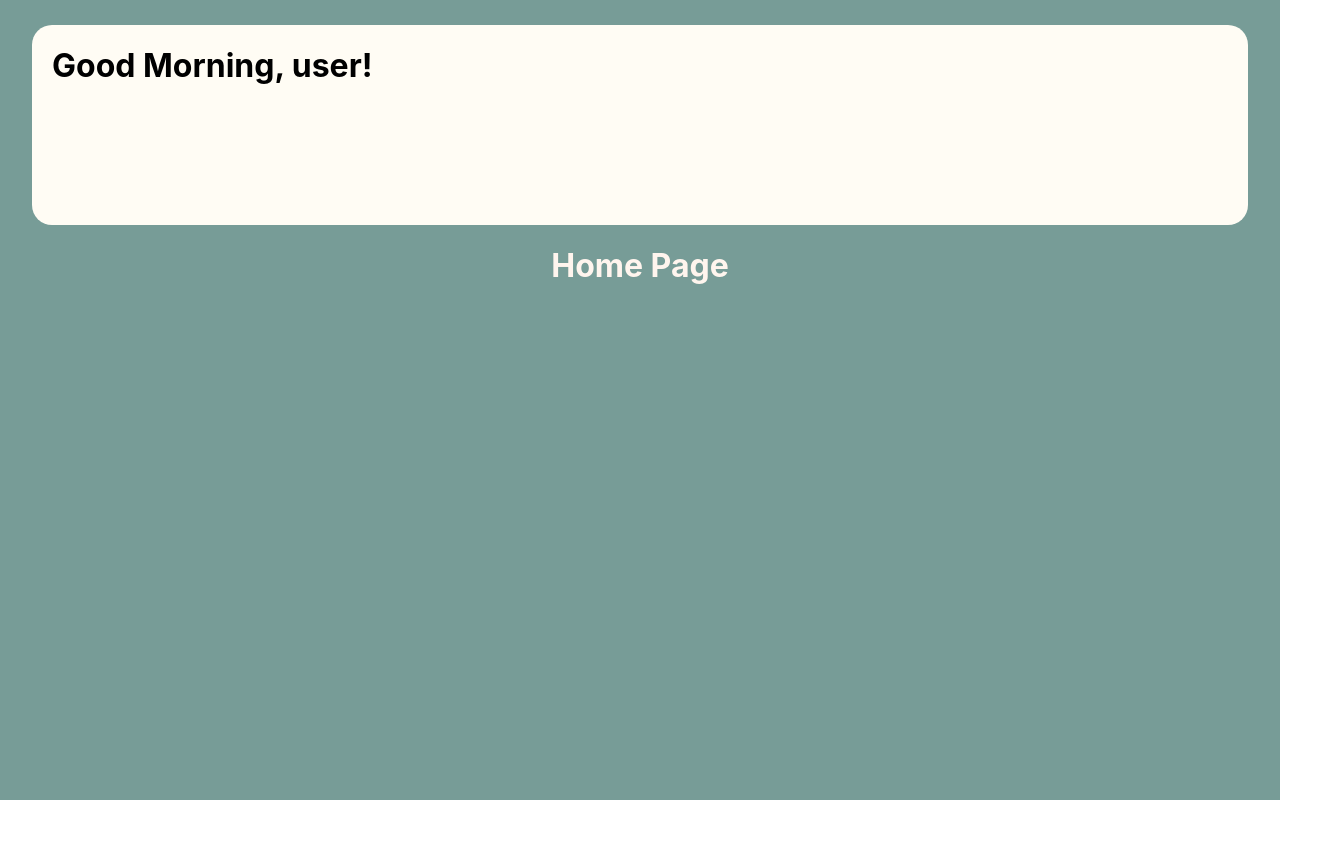
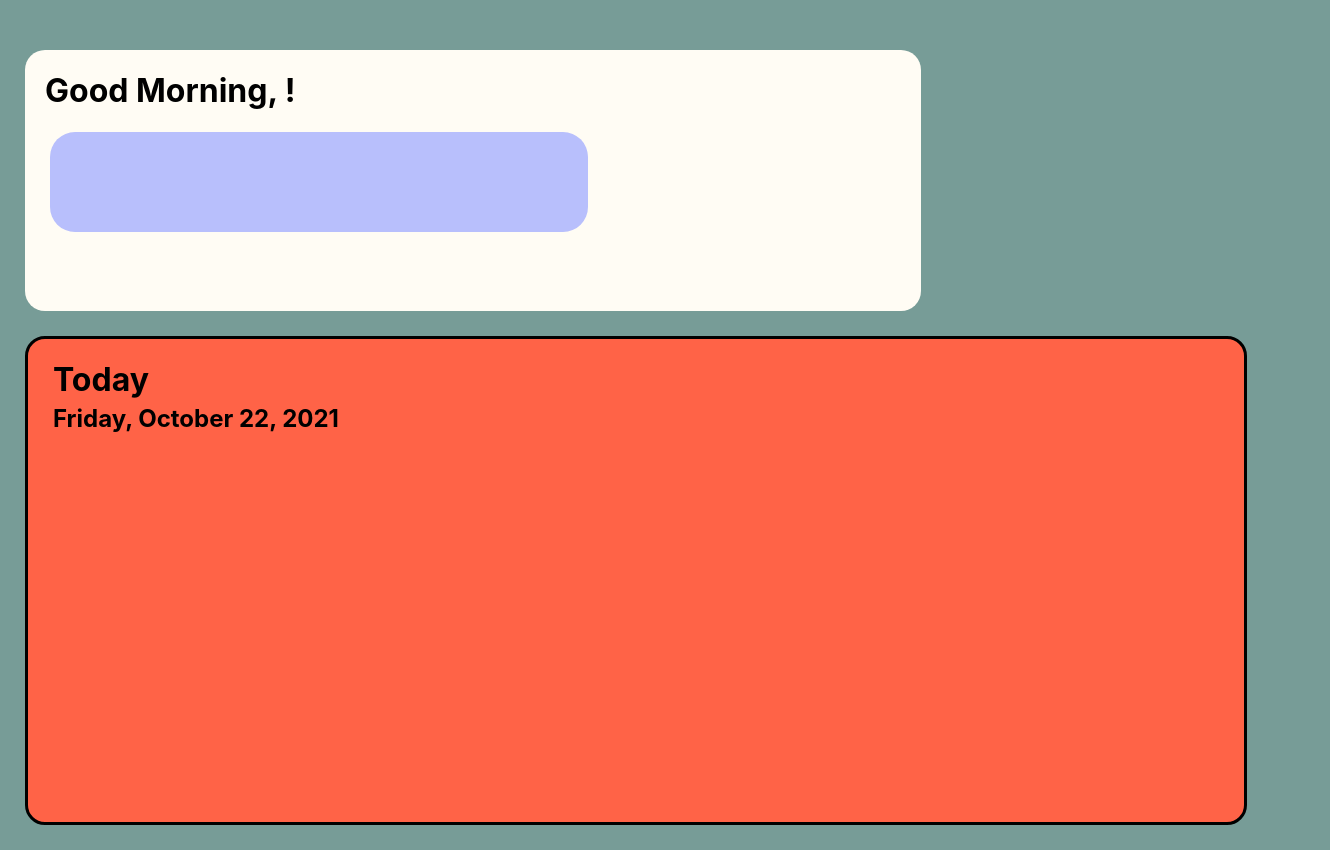
Before and after one commit to gooliajulia/design-my-week, a React (Create React App) app in the folder design-my-day/: page /homepage/name in a window 1280 px wide. Shown: the whole page, 1330 px wide, since content can reach past the window. Before the commit the page ends 800 px from the top, so only its background shows below. Built offline with nearby package versions, Linux system fonts and the light colour scheme.

Commit message:
basic component functionality and css

```diff
--- a/design-my-day/src/App.css
+++ b/design-my-day/src/App.css
@@ -60,7 +60,8 @@ div#homepage {
   display: flex;
   flex-direction: column;
   justify-content: flex-start;
-  align-items:center;
+  align-items:flex-start;
+  padding: 25px;
 }
 
 h1.homepage {
@@ -73,14 +74,46 @@ h1.welcome {
 }
 
 div#greeting-header {
-  height: 200px;
-  width: 95vw;
+  height: 270px;
+  width: 70vw;
   background-color: rgb(255, 252, 244);
   border-radius: 20px;
   margin-top: 25px;
+  margin-bottom: 25px;
   display: flex;
+  flex-direction: column;
+  align-items: flex-start;
 }
 
 h1.greeting-header {
   margin-left: 20px;
 }
+
+div#today {
+  background-color:tomato ;
+  width: 95vw;
+  height: 500px;
+  border-radius: 20px;
+  border-style: solid;
+  display: flex;
+  flex-direction: column;
+  align-items: flex-start;
+}
+
+h1.today {
+  margin-left: 25px;
+  margin-bottom: 0px;
+}
+
+h2.today {
+  margin-left: 25px;
+  margin-top: 5px;
+}
+
+div#warmups {
+  width: 60%;
+  height: 100px;
+  background-color: rgb(184, 191, 252);
+  margin-left: 25px;
+  border-radius: 25px;
+}
--- a/design-my-day/src/App.js
+++ b/design-my-day/src/App.js
@@ -1,16 +1,37 @@
-import Welcome from './components/Welcome.js';
+
 import HomePage from './components/Homepage.js'
 import './App.css';
-import {Route} from 'react-router-dom';
+import {Route, Link} from 'react-router-dom';
+import {useState} from 'react';
 
 function App() {
+
+  const [name, setName] = useState('');
+
+  const welcomeSubmit = (ev) => {
+      ev.preventDefault();
+      console.log('welcome submit')
+      console.log(name);
+  }
   return (
     <div className="App">
       <Route path='/' exact>
-        <Welcome  />
+      <div id='welcome'>
+            <form onSubmit={welcomeSubmit}>
+                <h1 className='welcome'>Welcome!</h1>
+                <h4 className='welcome'>Please enter your name so I can sign you in:</h4>
+                <input type='text' id='name' onChange={(ev) => setName(ev.target.value)}/>
+                <br/>
+                <br/>
+                <Link to='/homepage/name'>
+                    <input type='submit' value='Enter'/>
+                </Link>
+            </form>
+        </div>
       </Route>
       <Route path='/homepage/name' exact >
-        <HomePage />
+        <HomePage
+        name={name}/>
       </Route>
 
     </div>
--- a/design-my-day/src/components/GreetingHeader.js
+++ b/design-my-day/src/components/GreetingHeader.js
@@ -1,8 +1,10 @@
+import WarmUps from './WarmUps.js'
 
-const GreetingHeader = () => {
+const GreetingHeader = ({name}) => {
     return (
         <div id='greeting-header'>
-            <h1 className='greeting-header'>Good Morning, user!</h1>
+            <h1 className='greeting-header'>Good Morning, {name}!</h1>
+            <WarmUps />
 
         </div>
     )
--- a/design-my-day/src/components/Homepage.js
+++ b/design-my-day/src/components/Homepage.js
@@ -1,11 +1,24 @@
 import GreetingHeader from './GreetingHeader.js'
+import Today from './Today.js'
+import {useEffect, useState} from 'react';
 
 
-const HomePage = () => {
+const HomePage = ({name}) => {
+    const [holdName, setHoldName] = useState('')
+    console.log(name)
+
+    useEffect(() => {
+        setHoldName(name);
+    }, [])
+
+
+
+
     return (
         <div id='homepage' >
-            <GreetingHeader/>
-            <h1 className='homepage'>Home Page</h1>
+            <GreetingHeader
+            name={holdName}/>
+            <Today />
         </div>
 
     )
--- a/design-my-day/src/components/Today.js
+++ b/design-my-day/src/components/Today.js
@@ -0,0 +1,25 @@
+
+const Today = () => {
+
+    const d = new Date();
+    let weekDay = d.getDay();
+    let month = d.getMonth();
+    let day = d.getDate();
+    let year = d.getFullYear();
+    console.log(month);
+    console.log(day);
+    console.log(d);
+    const days = ['Sunday', 'Monday', 'Tuesday', 'Wednesday', 'Thursday', 'Friday', 'Saturday']
+    const months = ['January', 'February', 'March', 'April', 'May', 'June', 'July', 'August', 'September', 'October', 'November', 'December']
+
+
+    return (
+        <div id='today'>
+            <h1 className='today'>Today</h1>
+            <h2 className='today'>{days[weekDay]}, {months[month]} {day}, {year}</h2>
+
+        </div>
+    )
+}
+
+export default Today;
--- /dev/null
+++ b/design-my-day/src/components/WarmUps.js
@@ -0,0 +1,10 @@
+
+const WarmUps = () => {
+    return (
+        <div id='warmups'>
+
+        </div>
+    )
+}
+
+export default WarmUps;
--- a/design-my-day/src/components/Welcome.js
+++ b/design-my-day/src/components/Welcome.js
@@ -1,10 +1,13 @@
-import {Link} from 'react-router-dom';
+
+import {useState} from 'react';
 
 const Welcome = () => {
+    const [name, setName] = useState('');
 
     const welcomeSubmit = (ev) => {
         ev.preventDefault();
         console.log('welcome submit')
+        console.log(name);
     }
 
 
@@ -13,12 +16,12 @@ const Welcome = () => {
             <form onSubmit={welcomeSubmit}>
                 <h1 className='welcome'>Welcome!</h1>
                 <h4 className='welcome'>Please enter your name so I can sign you in:</h4>
-                <input type='text' />
+                <input type='text' id='name' onChange={(ev) => setName(ev.target.value)}/>
                 <br/>
                 <br/>
-                <Link to='/homepage/name'>
+                {/* <Link to='/homepage/name'> */}
                     <input type='submit' value='Enter'/>
-                </Link>
+                {/* </Link> */}
             </form>
         </div>
     )
```
Also changed, not shown: design-my-day/src/components/Habits.js (added).
